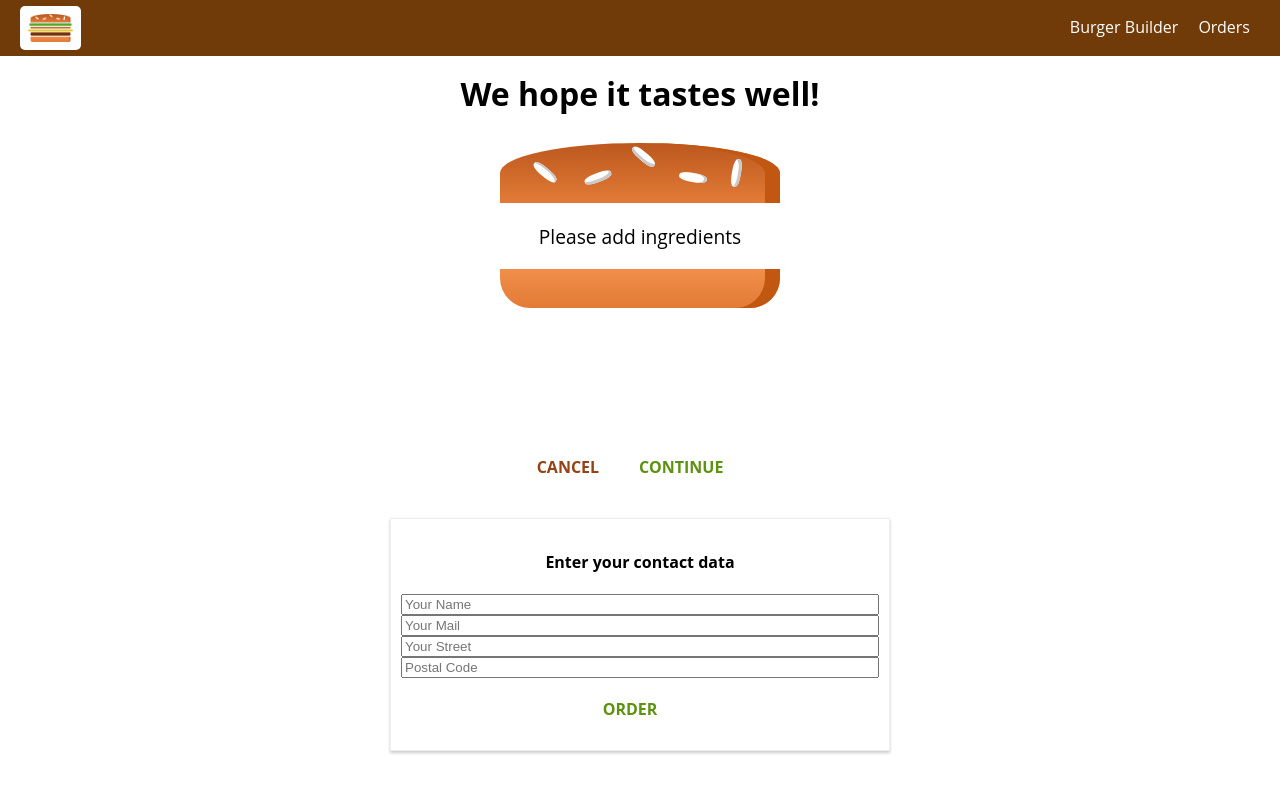
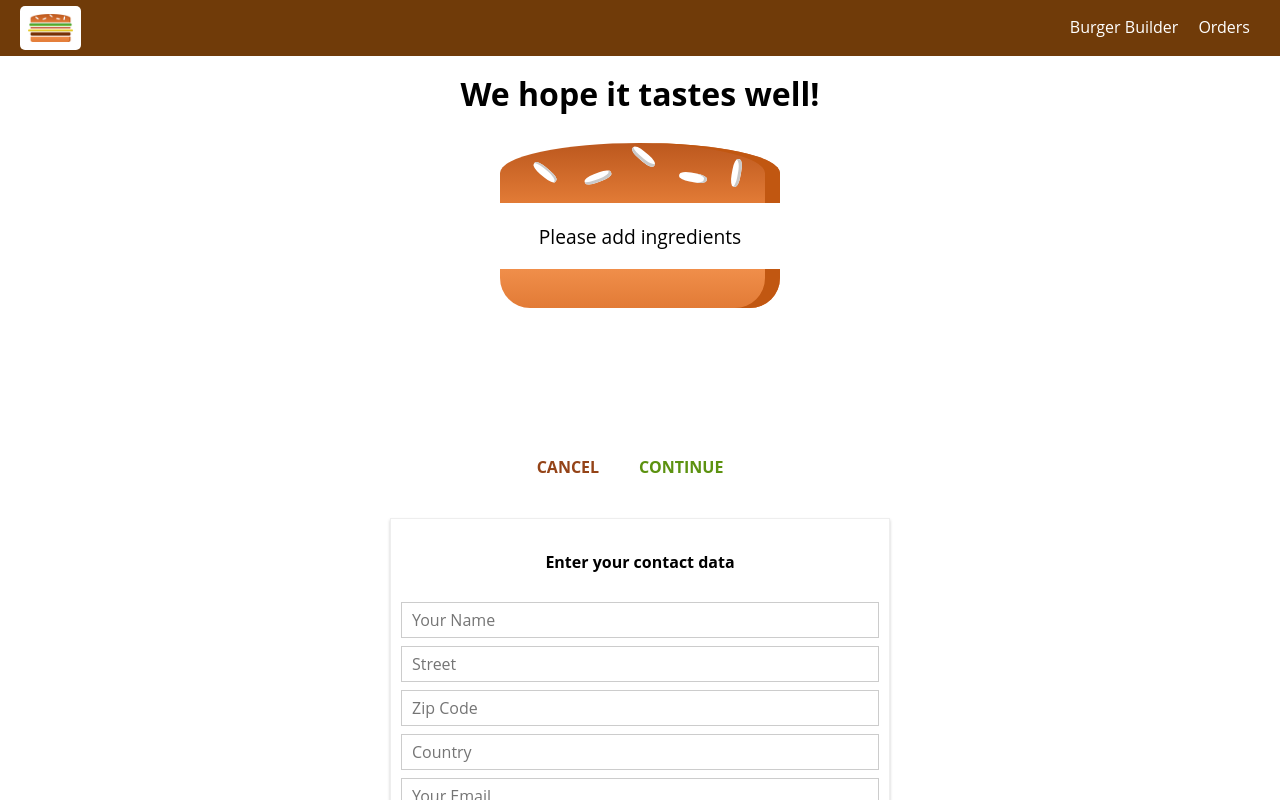
Before and after one commit to tnguyen440/burger-builder, a React app: page /checkout in a window 1280 px wide. Both pictures are taken after a click on the button "CONTINUE". Shown: the top 800 px of the page. Built offline with nearby package versions, Linux system fonts and the light colour scheme.

Commit message:
add input component

```diff
--- a/src/components/Navigation/NavigationItem/NavigationItem.js
+++ b/src/components/Navigation/NavigationItem/NavigationItem.js
@@ -3,7 +3,7 @@ import { NavLink } from 'react-router-dom';
 import classes from './NavigationItem.css';
 
 const navigationItem = (props) => {
-  const itemClasses = props.active ?  classes.active : null;
+  // const itemClasses = props.active ?  classes.active : null;
 
   return (
     <li className={classes.NavigationItem}>
--- /dev/null
+++ b/src/components/UI/Input.css
@@ -0,0 +1,27 @@
+.Input {
+  width: 100%;
+  padding: 10px;
+  box-sizing: border-box;
+}
+
+.Label {
+  font-weight: bold;
+  display: block;
+  margin-bottom: 8px;
+}
+
+.InputElement {
+  outline: none;
+  border: 1px solid #ccc;
+  background-color: white;
+  font: inherit;
+  padding: 6px 10px;
+  display: block;
+  width: 100%;
+  box-sizing: border-box;
+}
+
+.InputElement:focus {
+  outline: none;
+  background-color: #ccc;
+}
--- /dev/null
+++ b/src/components/UI/Input.js
@@ -0,0 +1,54 @@
+import React from 'react';
+import classes from './Input.css';
+
+const Input = (props) => {
+  let inputElement;
+
+  switch (props.elementType) {
+    case ('input'):
+      inputElement = <input
+        className={classes.InputElement}
+        {...props.elementConfig}
+        value={props.value}
+      />;
+      break;
+    case ('textarea'):
+      inputElement = <textarea
+        className={classes.InputElement}
+        {...props.elementConfig}
+        value={props.value}
+      />;
+      break;
+    case ('select'):
+      inputElement = <select
+        className={classes.InputElement}
+        value={props.value}
+      >
+        {props.elementConfig.options.map(option =>
+          <option
+            key={option.value}
+            value={option.value}
+          >
+            {option.displayValue}
+          </option>
+        )}
+      </select>
+      ;
+      break;
+    default:
+      inputElement = <input
+        className={classes.InputElement}
+        {...props.elementConfig}
+        value={props.value}
+      />;
+  }
+
+  return (
+    <div className={classes.Iput}>
+      <label className={classes.Label}>{props.label}</label>
+      {inputElement}
+    </div>
+  );
+};
+
+export default Input;
--- a/src/containers/Checkout/ContactData.css
+++ b/src/containers/Checkout/ContactData.css
@@ -13,10 +13,6 @@
   flex-direction: column;
 }
 
-.Input {
-  display: block;
-}
-
 @media (min-width: 600px) {
   .ContactData {
     width: 500px;
--- a/src/containers/Checkout/ContactData.js
+++ b/src/containers/Checkout/ContactData.js
@@ -4,14 +4,61 @@ import classes from './ContactData.css';
 
 import Button from '../../components/Button/Button';
 import Spinner from '../../components/UI/Spinner';
+import Input from '../../components/UI/Input';
 
 class ContactData extends Component {
   state = {
-    name: '',
-    email: '',
-    address: {
-      street : '',
-      postCode: ''
+    orderForm: {
+      name: {
+        elementType: 'input',
+        elementConfig: {
+          type: 'text',
+          placeholder: 'Your Name'
+        },
+        value: ''
+      },
+      street: {
+        elementType: 'input',
+        elementConfig: {
+          type: 'text',
+          placeholder: 'Street'
+        },
+        value: ''
+      },
+      zipCode: {
+        elementType: 'input',
+        elementConfig: {
+          type: 'text',
+          placeholder: 'Zip Code'
+        },
+        value: ''
+      },
+      country: {
+        elementType: 'input',
+        elementConfig: {
+          type: 'text',
+          placeholder: 'Country'
+        },
+        value: ''
+      },
+      email: {
+        elementType: 'input',
+        elementConfig: {
+          type: 'email',
+          placeholder: 'Your Email'
+        },
+        value: ''
+      },
+      deliveryMethod: {
+        elementType: 'select',
+        elementConfig: {
+          options: [
+            { value: 'fastest', displayValue: 'Fastest' },
+            { value: 'cheapest', displayValue: 'Cheapest' },
+          ]
+        },
+        value: ''
+      },
     },
     loading: false
   }
@@ -19,6 +66,7 @@ class ContactData extends Component {
   orderHandler = (e) => {
     e.preventDefault();
     this.setState({ loading: true });
+
     const order = {
       ingredients: this.props.ingredients,
       price: this.props.totalPrice,
@@ -32,7 +80,8 @@ class ContactData extends Component {
         email: 'test@gmail.com'
       },
       deliverMethod: 'slowest'
-    }
+    };
+
     axios.post('/orders.json', order)
       .then(response => {
         // console.log(response);
@@ -46,12 +95,24 @@ class ContactData extends Component {
   }
 
   render() {
+    const formElementArray = [];
+    for (let key in this.state.orderForm) {
+      formElementArray.push({
+        id: key,
+        config: this.state.orderForm[key]
+      })
+    }
+    // console.log(formElementArray);
     let form = (
       <form>
-        <input type='text' name='name' placeholder='Your Name' />
-        <input type='email' name='email' placeholder='Your Mail' />
-        <input type='text' name='street' placeholder='Your Street' />
-        <input type='text' name='postal' placeholder='Postal Code' />
+        {formElementArray.map(formElement =>
+          <Input
+            key={formElement.id}
+            elementType={formElement.config.elementType}
+            elementConfig={formElement.config.elementConfig}
+            value={formElement.config.value}
+          />
+        )}
         <Button
           btnType='Success'
           clicked={(e) => this.orderHandler(e)}
```
